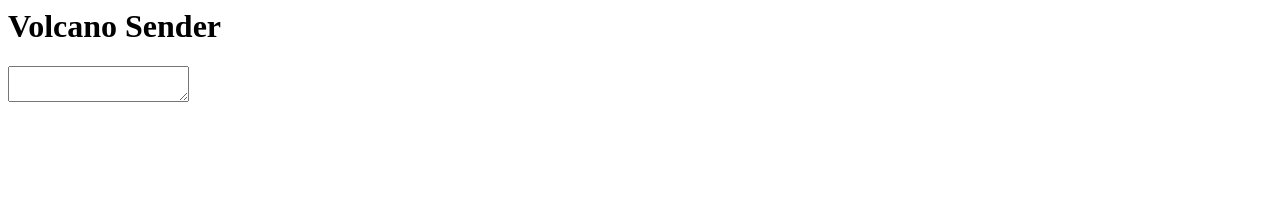
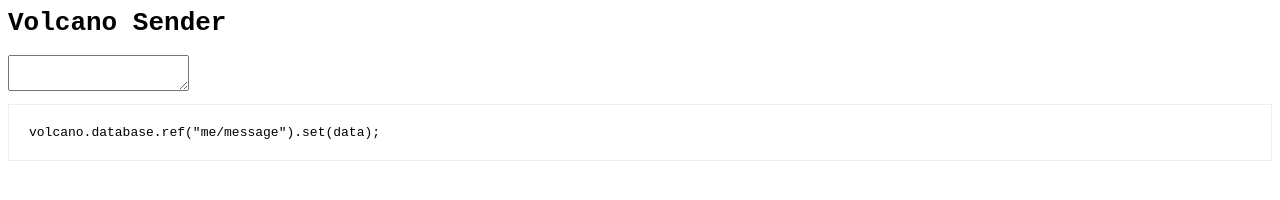
Before and after one commit to kulotski321/volcano, a plain HTML site: page index.html in a window 1280 px wide. Drawn offline with Linux system fonts and the light colour scheme.

Commit message:
display code being used

```diff
--- a/index.html
+++ b/index.html
@@ -1,6 +1,10 @@
 <h1>Volcano Sender</h1>
 
 <textarea id="input" oninput="sendData()"></textarea>
+
+<pre class="code">
+volcano.database.ref("me/message").set(data);
+</pre>
 
 <script src="volcano.js"></script>
 
@@ -10,3 +14,14 @@
 		volcano.database.ref("me/message").set(data);
 	}
 </script>
+
+<style>
+    body {
+        font-family: monospace;
+    }
+
+    .code {
+        padding: 20px;
+        border: 1px solid #eee;
+    }
+</style>
```
Also changed, not shown: demo.html (+18 -1 lines).
